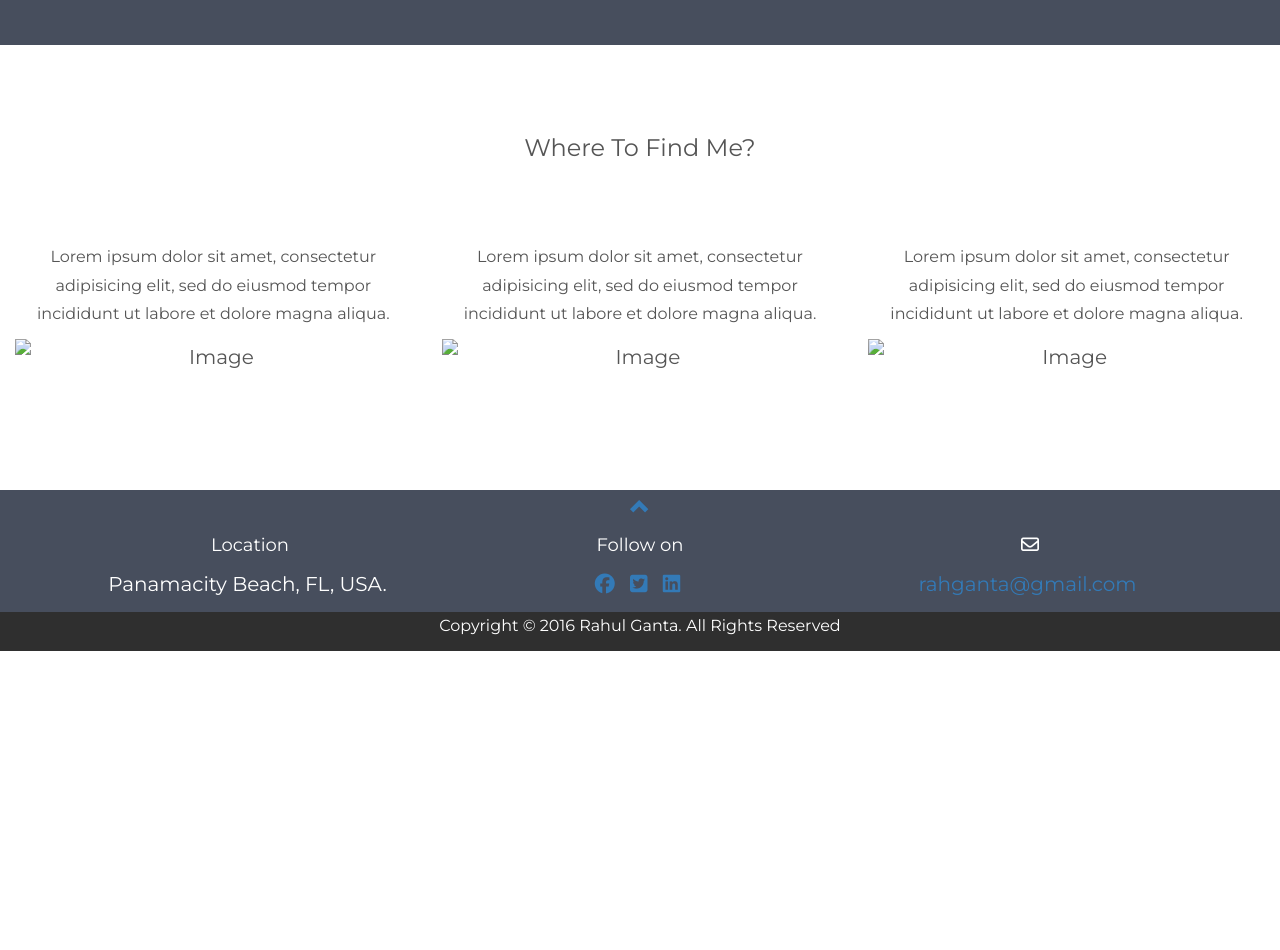
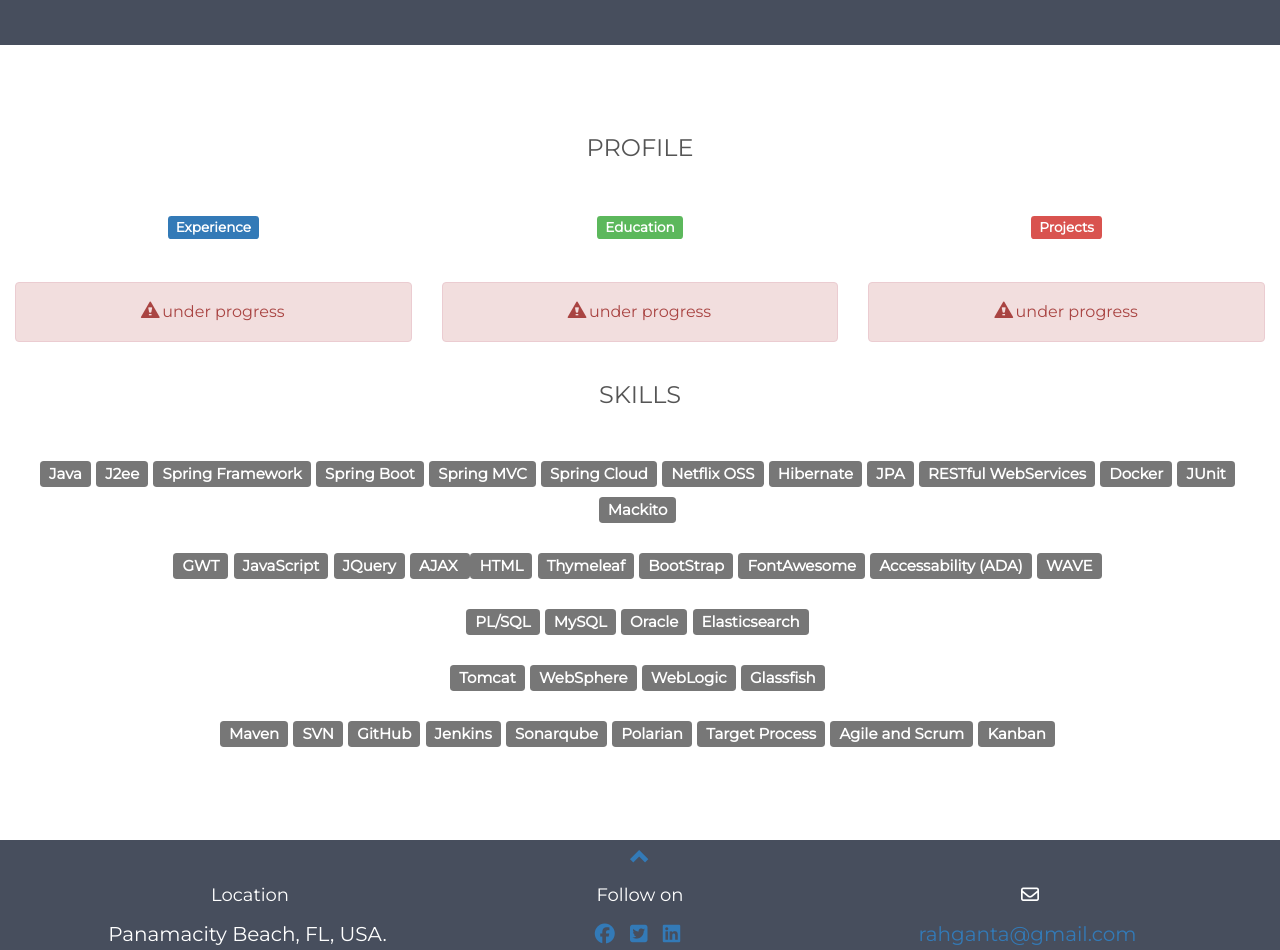
Before and after one commit to rahulganta/rahulganta.github.io, a plain HTML site: page index.html in a window 1280 px wide. Shown: the part 860-1810 px from the top of the page. Before the commit the page ends 1511 px from the top, so only its background shows below. Drawn offline with nearby package versions, Linux system fonts and the light colour scheme.

Commit message:
added skills and profile

```diff
--- a/index.html
+++ b/index.html
@@ -63,21 +63,89 @@
 
 <!-- Third Container (Grid) -->
 <div id="profile" class="container-fluid bg-3 text-center">
-  <h3 class="margin">Where To Find Me?</h3><br>
+  <h3 class="margin">PROFILE</h3>
   <div class="row">
     <div class="col-sm-4">
-      <p>Lorem ipsum dolor sit amet, consectetur adipisicing elit, sed do eiusmod tempor incididunt ut labore et dolore magna aliqua.</p>
-      <img src="birds1.jpg" class="img-responsive margin" style="width:100%" alt="Image">
+	<h4 class="margin"><span class="label label-primary">Experience</span></h4>
+	<p class="alert alert-danger"><span class="glyphicon glyphicon-alert"></span> under progress</P>
+<!-- 	<div class="list-group">
+		<a href="" class="list-group-item active">NantHealth</a>
+		<a href="" class="list-group-item">DSIG</a>
+		<a href="" class="list-group-item">Swisslog</a>
+		<a href="" class="list-group-item">Old Dominion University</a>
+		<a href="" class="list-group-item">Wipro Technology</a>
+    </div> -->
     </div>
     <div class="col-sm-4">
-      <p>Lorem ipsum dolor sit amet, consectetur adipisicing elit, sed do eiusmod tempor incididunt ut labore et dolore magna aliqua.</p>
-      <img src="birds2.jpg" class="img-responsive margin" style="width:100%" alt="Image">
+	<h4 class="margin"><span class="label label-success">Education</span></h4>
+	<p class="alert alert-danger"><span class="glyphicon glyphicon-alert"></span> under progress</P>
+<!-- 	<div class="list-group">
+		<a href="#" class="list-group-item active">Old Dominion University</a>
+		<a href="#" class="list-group-item">Chaitanya Bharathi Institute of Technology (CBIT)</a>
+    </div> -->
     </div>
     <div class="col-sm-4">
-      <p>Lorem ipsum dolor sit amet, consectetur adipisicing elit, sed do eiusmod tempor incididunt ut labore et dolore magna aliqua.</p>
-      <img src="birds3.jpg" class="img-responsive margin" style="width:100%" alt="Image">
+	<h4 class="margin"><span class="label label-danger">Projects</span></h4>
+	<p class="alert alert-danger"><span class="glyphicon glyphicon-alert"></span> under progress</P>
     </div>
   </div>
+  <h3 class="margin">SKILLS</h3>
+		<ul class="list-inline list-group">
+		<span class="label label-default">Java</span>
+		<span class="label label-default">J2ee</span>
+		<span class="label label-default">Spring Framework</span>
+		<span class="label label-default">Spring Boot</span>
+		<span class="label label-default">Spring MVC</span>
+		<span class="label label-default">Spring Cloud</span>
+		<span class="label label-default">Netflix OSS</span>
+		<span class="label label-default">Hibernate</span>
+		<span class="label label-default">JPA</span>
+		<span class="label label-default">RESTful WebServices</span>
+		<span class="label label-default">Docker</span>
+		<span class="label label-default">JUnit</span>
+		<span class="label label-default">Mackito</span>
+
+    </ul>
+
+	<ul class="list-inline list-group">
+		<span class="label label-default">GWT</span>
+		<span class="label label-default">JavaScript</span>
+		<span class="label label-default">JQuery</span>
+		<span class="label label-default">AJAX </span>
+		<span class="label label-default">HTML</span>
+		<span class="label label-default">Thymeleaf</span>
+		<span class="label label-default">BootStrap</span>
+		<span class="label label-default">FontAwesome</span>
+		<span class="label label-default">Accessability (ADA)</span>
+		<span class="label label-default">WAVE</span>
+    </ul>
+
+	<ul class="list-inline list-group">
+		<span class="label label-default">PL/SQL</span>
+		<span class="label label-default">MySQL</span>
+		<span class="label label-default">Oracle</span>
+		<span class="label label-default">Elasticsearch </span>
+    </ul>
+
+	<ul class="list-inline list-group">
+		<span class="label label-default">Tomcat</span>
+		<span class="label label-default">WebSphere</span>
+		<span class="label label-default">WebLogic</span>
+		<span class="label label-default">Glassfish </span>
+    </ul>
+
+	<ul class="list-inline list-group">
+		<span class="label label-default">Maven</span>
+		<span class="label label-default">SVN</span>
+		<span class="label label-default">GitHub</span>
+		<span class="label label-default">Jenkins</span>
+		<span class="label label-default">Sonarqube</span>
+		<span class="label label-default">Polarian</span>
+		<span class="label label-default">Target Process</span>
+		<span class="label label-default">Agile and Scrum</span>
+		<span class="label label-default">Kanban</span>
+
+    </ul>
 </div>
 
 <!-- Footer -->
```
